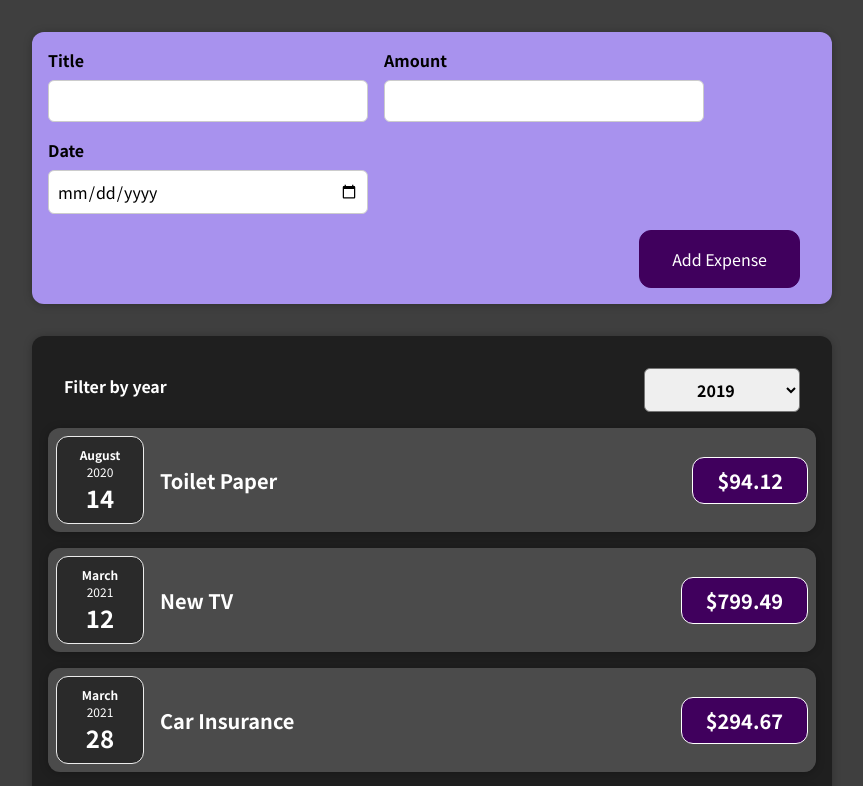
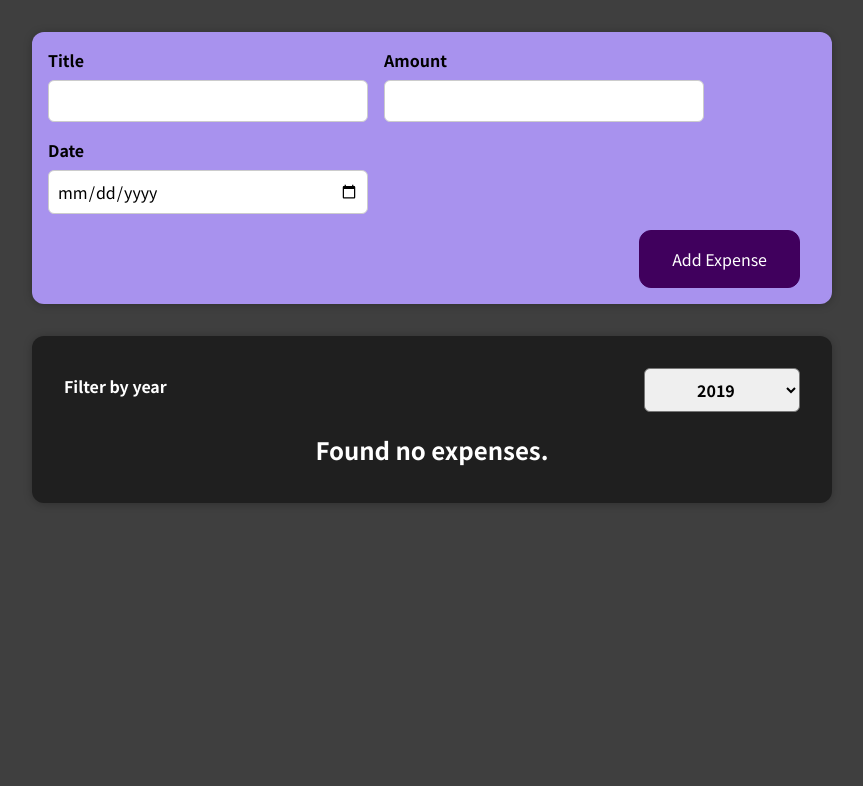
Before and after one commit to Maks-At/react-complete-guide, a React (Create React App) app: page / in a window 1280 px wide. Shown: the top 786 px of the page, without its empty margins (208-1071 px from the left). Built offline with nearby package versions, Linux system fonts and the light colour scheme.

Commit message:
Conditional return statements

```diff
--- a/src/App.js
+++ b/src/App.js
@@ -28,7 +28,6 @@
   const [expenses, setExpenses] = useState(INITIAL_EXPENSES);
 
   const addExpenseHandler = (expense) => {
-    console.log(expense);
     setExpenses((prevExpenses) => {
       return [expense, ...prevExpenses];
     });
--- a/src/components/Expenses/ExpenseItem.js
+++ b/src/components/Expenses/ExpenseItem.js
@@ -1,4 +1,3 @@
-import { useState } from "react";
 import "./ExpenseItem.css";
 import ExpenseDate from "./ExpenseDate";
 import Card from "../UI/Card";
@@ -6,14 +5,15 @@
 const ExpenseItem = (props) => {
 
   return (
+    <li>
     <Card className="expense-item">
       <ExpenseDate date={props.date} />
       <div className="expense-item__description">
         <h2>{props.title}</h2>
         <div className="expense-item__price">${props.amount}</div>
       </div>
-      {/* <button onClick={clickHandler}>Change Title</button> */}
     </Card>
+    </li>
   );
 };
 
--- a/src/components/Expenses/Expenses.js
+++ b/src/components/Expenses/Expenses.js
@@ -1,14 +1,20 @@
 import { useState } from "react";
 import "./Expenses.css";
-import ExpenseItem from "./ExpenseItem";
 import Card from "../UI/Card";
 import ExpensesFilter from "../ExpenseFilter/ExpensesFilter";
+import ExpensesList from "./ExpensesList";
 
 const Expenses = (props) => {
   const [filteredYear, setFilteredYear] = useState("2019");
   const selectExpenseFilter = (selectedYear) => {
     setFilteredYear(selectedYear);
   };
+
+  const filteredExpenses = props.items.filter(
+    (expense) => expense.date.getFullYear().toString() === filteredYear
+  );
+
+
 
   return (
     <div>
@@ -17,13 +23,7 @@
           selected={filteredYear}
           onExpenseFilterSelected={selectExpenseFilter}
         />
-        {props.items.map((expense) => (
-          <ExpenseItem
-            title={expense.title}
-            amount={expense.amount}
-            date={expense.date}
-          />
-        ))}
+        <ExpensesList items={filteredExpenses} />
       </Card>
     </div>
   );
--- /dev/null
+++ b/src/components/Expenses/ExpensesList.css
@@ -0,0 +1,9 @@
+.expenses-list {
+    list-style: none;
+    padding: 0;
+  }
+
+  .expenses-list__fallback {
+    color: white;
+    text-align: center;
+  }
--- /dev/null
+++ b/src/components/Expenses/ExpensesList.js
@@ -0,0 +1,23 @@
+import ExpenseItem from "./ExpenseItem";
+import "./ExpensesList.css";
+
+const ExpensesList = (props) => {
+  if (props.items.length === 0) {
+    return <h2 className="expenses-list__fallback">Found no expenses.</h2>;
+  }
+
+  return (
+    <ul className="expenses-list">
+      {props.items.map((expense) => (
+        <ExpenseItem
+          key={expense.id}
+          title={expense.title}
+          amount={expense.amount}
+          date={expense.date}
+        />
+      ))}
+    </ul>
+  );
+};
+
+export default ExpensesList;
```
